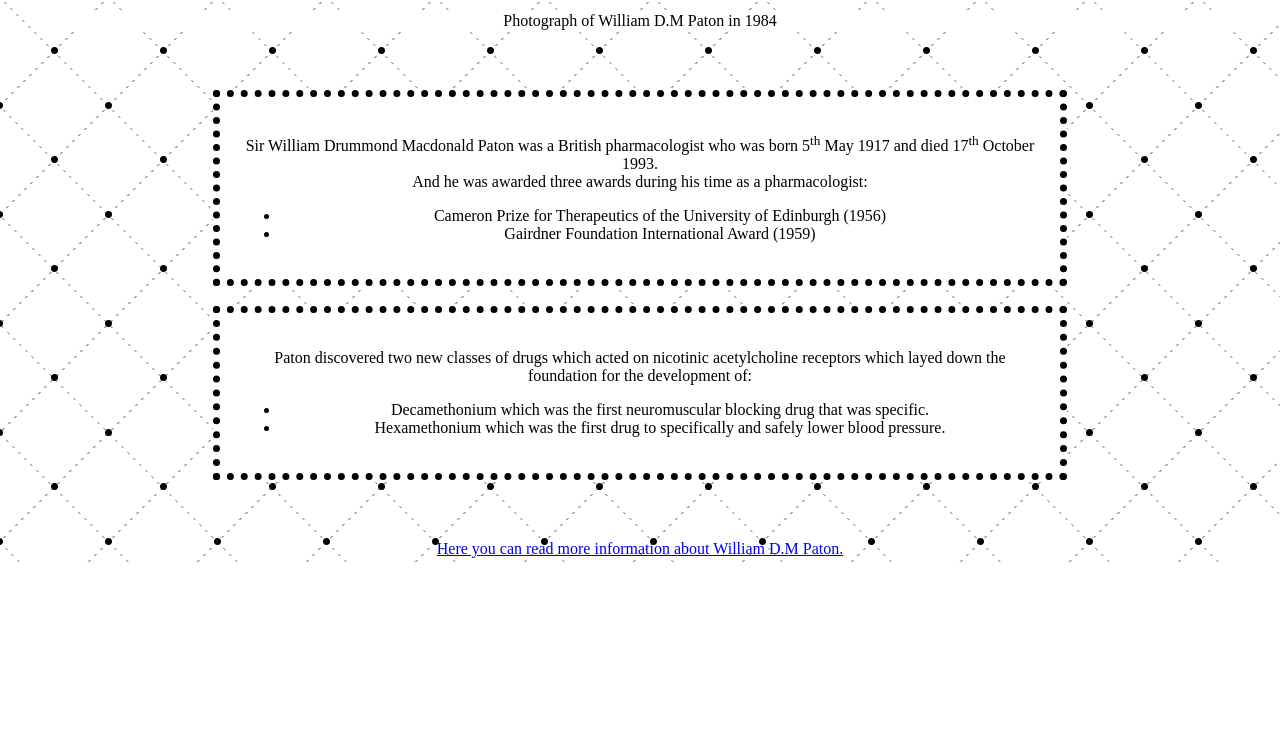
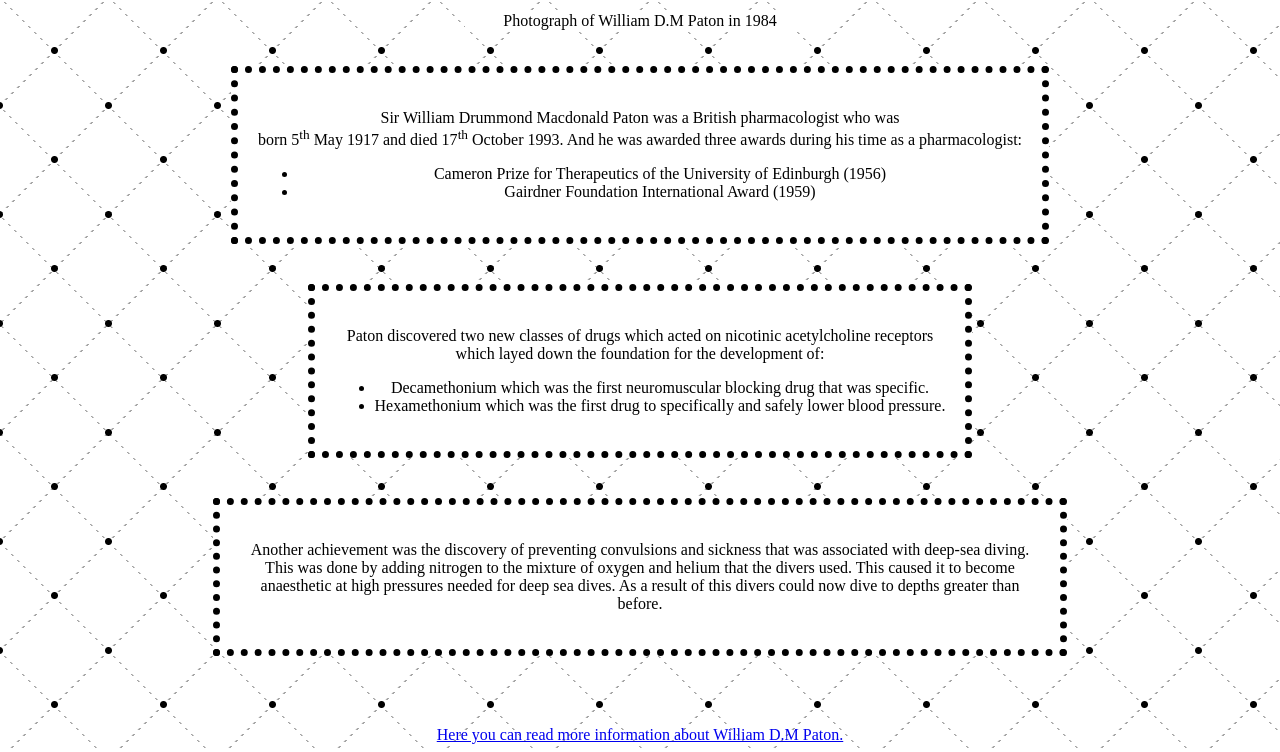
Before and after one commit to Ollie2304/FCC-Tribute-Page-Project, a plain HTML site: page index.html in a window 1280 px wide. Shown: the part 440-1192 px from the top of the page. Before the commit the page ends 1006 px from the top, so only its background shows below. Drawn offline with Linux system fonts and the light colour scheme.

Commit message:
add more information & styling

```diff
--- a/index.html
+++ b/index.html
@@ -16,9 +16,9 @@
        <div id="tribute-info">
            <div id="info1">
             <p>
-            Sir William Drummond Macdonald Paton was a British pharmacologist who was born 5<sup>th</sup>
+            Sir William Drummond Macdonald Paton was a British pharmacologist who was <br>born 5<sup>th</sup>
             May 1917 and died 17<sup>th</sup> October 1993.
-            <br> And he was awarded three awards during his time as a pharmacologist:
+            And he was awarded three awards during his time as a pharmacologist:
                 <ul>
                     <li>Cameron Prize for Therapeutics of the University of Edinburgh (1956)</li>
                     <li>Gairdner Foundation International Award (1959)</li>
@@ -27,15 +27,21 @@
             </div>
          <div id="info2">
             <p>
-            Paton discovered two new classes of drugs which acted on nicotinic acetylcholine receptors which
-            layed down the foundation for the development of:
+            Paton discovered two new classes of drugs which acted on nicotinic acetylcholine receptors<br>
+            which layed down the foundation for the development of:
                 <ul>
-                <li>Decamethonium which was the first neuromuscular blocking
-            drug that was specific.
-                </li>
-                <li>Hexamethonium which was the first drug to specifically and safely lower blood pressure.
-                </li>
+                 <li>Decamethonium which was the first neuromuscular blocking drug that was specific.</li>
+                <li>Hexamethonium which was the first drug to specifically and safely lower blood pressure.</li>
                  </ul>
+             </p>
+            </div>
+            <div id="info3">
+                <p>
+                    Another achievement was the discovery of preventing convulsions and sickness that was
+                    associated with deep-sea diving. This was done by adding nitrogen to the mixture of
+                    oxygen and helium that the divers used. This caused it to become anaesthetic
+                    at high pressures needed for deep sea dives. As a result of this divers could now
+                    dive to depths greater than before.
                 </p>
             </div>
         </div>
--- a/style.css
+++ b/style.css
@@ -3,7 +3,7 @@
     background-color: #fff;
     border-width: 10px;
     border-color: black;
-    border-style: ridge;
+    border-style: double;
     padding: 10px;
     margin: 10px auto;
     max-width: 800px;
@@ -35,15 +35,18 @@ body {
 }
 
 #img-caption {
-    margin-top: 15px;
-    margin-bottom: 50px;
     background-color: #fff;
+    display: flex;
+    flex-direction: row;
+    justify-content: center;
+    margin: 15px auto;
+    max-width: 350px;
 }
 
 #tribute-info {
     display: flex;
     flex-direction: column;
-    justify-content: space-between;
+    justify-content: space-around;
     text-align: center;
 }
 
@@ -53,7 +56,7 @@ body {
     border-color: black;
     border-style: dotted;
     padding: 20px;
-    margin: 10px auto;
+    margin: 20px auto;
     max-width: 800px;
 }
 
@@ -63,7 +66,17 @@ body {
     border-color: black;
     border-style: dotted;
     padding: 20px;
-    margin: 10px auto;
+    margin: 20px auto;
+    max-width: 800px;
+}
+
+#info3 {
+    background-color: #fff;
+    border-width: 7px;
+    border-color: black;
+    border-style: dotted;
+    padding: 20px;
+    margin: 20px auto;
     max-width: 800px;
 }
 
```
Lines whose indentation alone changed are shown as unchanged.
